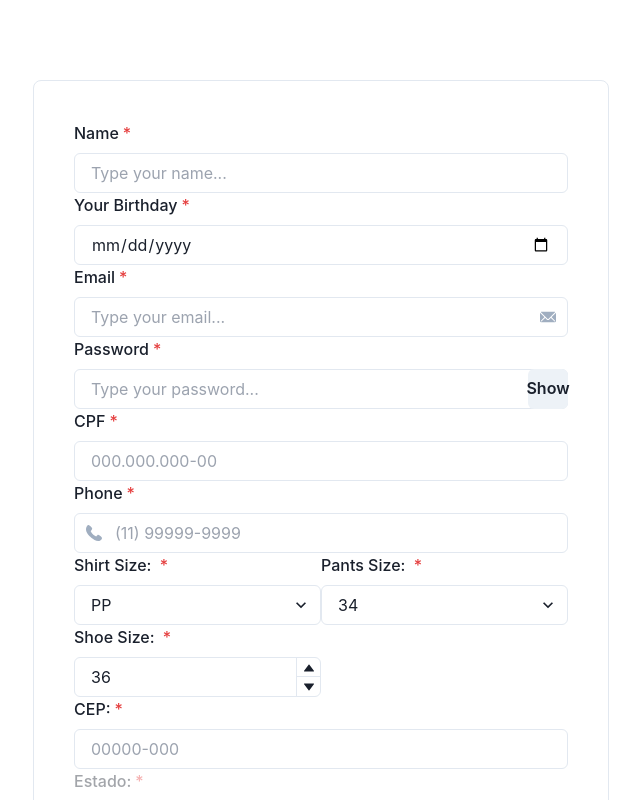
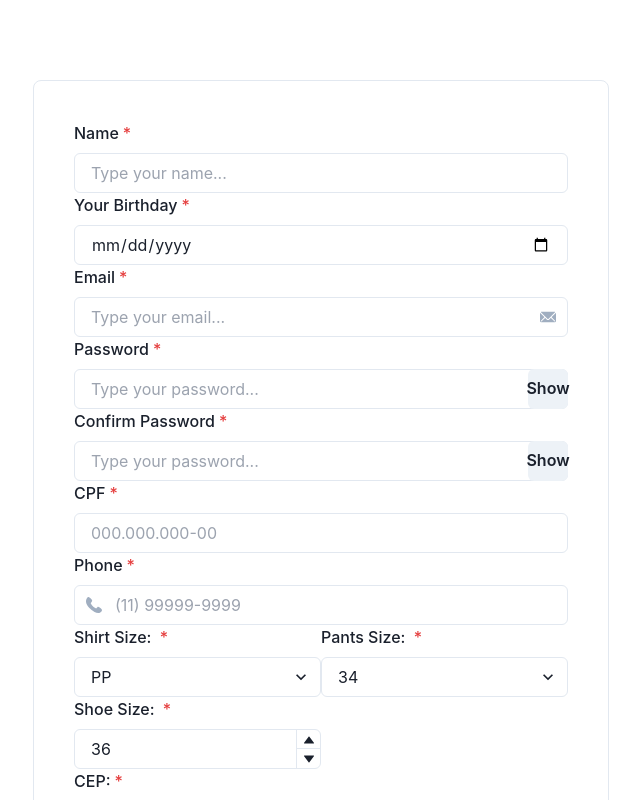
Before and after one commit to firehead-pds/development, a React (Vite) app in the folder client/: page /signup in a window 1280 px wide. Shown: the top 800 px of the page, without its empty margins (319-959 px from the left). Built offline with nearby package versions, Linux system fonts and the light colour scheme.

Commit message:
Added confirm password field

```diff
--- a/client/src/pages/Signup.tsx
+++ b/client/src/pages/Signup.tsx
@@ -28,6 +28,7 @@ export interface IFormInputs {
   birthday: string;
   email: string;
   password: string;
+  confirmPassword: string;
   cpf: string;
   phone: string;
   shoeSize: string;
@@ -48,6 +49,7 @@ export default function Signup() {
     handleSubmit,
     formState: { errors },
     setError,
+    getValues,
   } = useForm<IFormInputs>({ mode: "onBlur" });
 
   const [showPassword, setShowPassword] = useState(false);
@@ -186,6 +188,31 @@ export default function Signup() {
             </FormErrorMessage>
           </FormControl>
 
+          {/*Confirm password*/}
+          <FormControl isRequired isInvalid={!!errors.confirmPassword}>
+            <FormLabel htmlFor="confirmPassword">Confirm Password</FormLabel>
+            <InputGroup>
+              <Input
+                id="confirmPassword"
+                type={showPassword ? "text" : "password"}
+                placeholder="Type your password..."
+                {...register("confirmPassword", {
+                  validate: (v) =>
+                    v === getValues("password") || "Passwords do not match",
+                })}
+              />
+              <InputRightElement>
+                <Button onClick={handleShowPassword}>
+                  {showPassword ? "Hide" : "Show"}
+                </Button>
+              </InputRightElement>
+            </InputGroup>
+
+            <FormErrorMessage>
+              {errors.confirmPassword && errors.confirmPassword.message}
+            </FormErrorMessage>
+          </FormControl>
+
           {/*CPF Input*/}
           <FormControl isRequired isInvalid={!!errors.cpf}>
             <FormLabel htmlFor="cpf">CPF</FormLabel>
```
